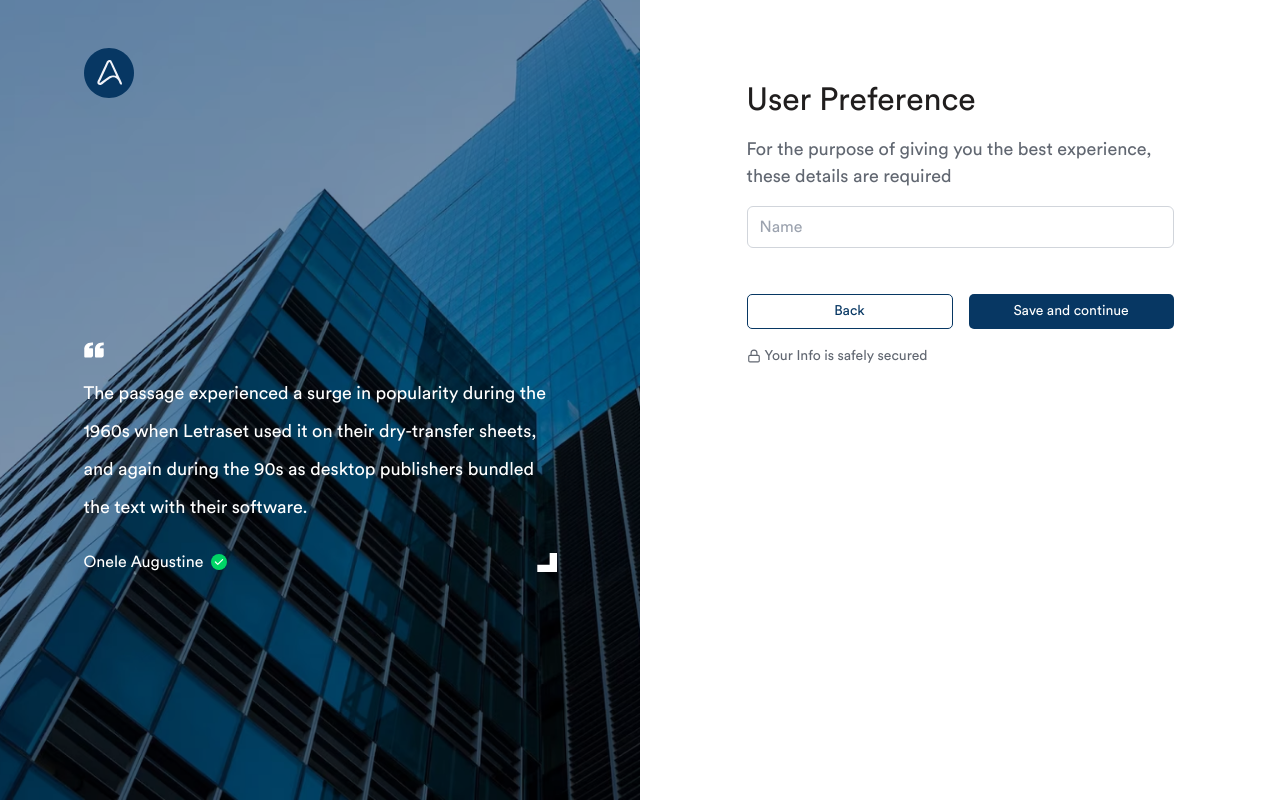
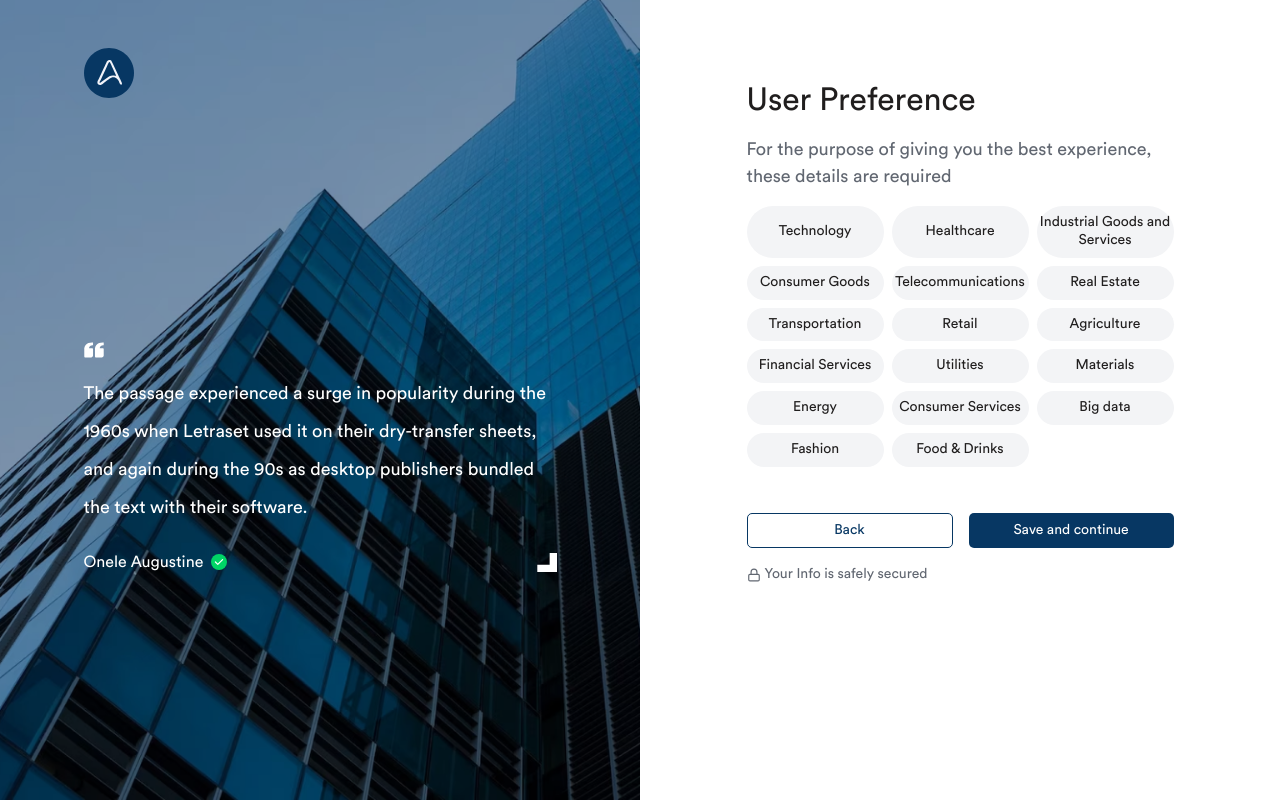
Before and after one commit to NiyomugaboFidel/angels-radar-frontend, a Next.js app: page /auth/user/form in a window 1280 px wide. Built offline with nearby package versions, Linux system fonts and the light colour scheme; no server answers.

Commit message:
add category of company

```diff
--- a/app/auth/user/form/page.tsx
+++ b/app/auth/user/form/page.tsx
@@ -20,18 +20,10 @@ interface UserProfileData {
 
 }
 
-import * as Yup from 'yup';
-const formValidationSchema = Yup.object().shape({
-  mon: Yup.number().required('Account type is required'),
-  email:Yup.string().email('Email invalid').required('Email is required'),
-  name:Yup.string().required('Name is required'),
-  phone:Yup.number().required("phone is required")
 
 
-  });
+const ChooseRole = () => {
 
-const ChooseRole = () => {
-  const { mutate: acountType, } = useChooseAccountType();
   const [currentPage, setCurrentPage] = useState(0);
   const [direction, setDirection] = useState<number>(0);
 
@@ -52,15 +44,8 @@ const ChooseRole = () => {
   type FormFields = "name" | "email" | "phone" | "mon";
 
   const handleNext = async () => {
-    const fieldsToValidate = {
-      0: ["name"],
-      1: ["email"],
-      2: ["phone"],
-      3: ["mon"]
-    }[currentPage] as FormFields[];
 
-    const isValid = await methods.trigger(fieldsToValidate);
-    if (isValid && currentPage < titles.length - 1) {
+    if ( currentPage < titles.length - 1) {
       setDirection(1);
       setCurrentPage((prev) => prev + 1);
     }
@@ -124,20 +109,7 @@ const ChooseRole = () => {
 
   }
 
-  const methods = useForm({
-    resolver: yupResolver(formValidationSchema),
-    defaultValues: {
-      email:"",
-      name:"",
-      phone: 0,
-      mon: 0
 
-    },
-  });
-  const onSubmit = async (data: UserProfileData | any) => {
-    console.log("Form Data:", data);
-
-  };
   return (
     <div className="min-h-screen h-full flex overflow-hidden bg-white p-8 lg:p-0">
       <div className="w-full flex">
@@ -173,8 +145,7 @@ const ChooseRole = () => {
         <div className="w-full h-full overflow-hidden lg:w-1/2 flex pt-20 justify-center">
 
           <div className="max-w-[427px] w-full">
-          <FormProvider {...methods}>
-          <form onSubmit={methods.handleSubmit(onSubmit)} className="space-y-4">
+          <form onSubmit={handleSubmit} className="space-y-4">
             <AnimatePresence mode="wait">
               <motion.h1
                 key={`title-${currentPage}`}
@@ -238,7 +209,7 @@ const ChooseRole = () => {
               </Button>
             </div>
             </form>
-            </FormProvider>
+
             <p className="pt-[15px] text-sm flex items-center justify-start gap-1 text-color2">
               <Lock className="text-sm w-[14px]" /> Your Info is safely secured
             </p>
@@ -258,49 +229,82 @@ export const Forms: React.FC<{
   page: number;
 }> = ({ page,  }) => {
 
+  const [activeCategories, setActiveCategories] = useState<string[]>([]);
+
+  // Handle button click
+  const handleClick = (category: string) => {
+    // Check if the category is already active
+    if (activeCategories.includes(category)) {
+      // Remove category if already active
+      setActiveCategories((prev) => prev.filter((cat) => cat !== category));
+    } else {
+
+        setActiveCategories((prev) => [...prev, category]);
+
+    }
+  };
+
+
+  const categories = [
+    "Technology",
+    "Healthcare",
+    "Industrial Goods and Services",
+    "Consumer Goods",
+    "Telecommunications",
+    "Real Estate",
+    "Transportation",
+    "Retail",
+    "Agriculture",
+    "Financial Services",
+    "Utilities",
+    "Materials",
+    "Energy",
+    "Consumer Services",
+    "Big data",
+    "Fashion",
+    "Food & Drinks",
+  ];
 
 
   switch (page) {
     case 0: // User Preference Form
       return (
-        <div className="max-w-[427px] mx-auto ">
-    <FormField
-        type="text"
-        name="name"
-        placeholder="Name"
-      />
-      </div>
+        <div className="space-y-1">
+
+
+        <div className="w-full flex flex-col items-center justify-center">
+
+              <div className=" grid  grid-flow-row-dense grid-cols-3 w-full  gap-2">
+                {categories.map((category, index) => (
+                  <button
+                    key={index}
+                    onClick={() => handleClick(category)}
+                    className={`col-span-${index}  py-2 space-x-1 rounded-full text-sm w-full leading-sm text-center font-[400]  transition-all duration-300 transform
+                      ${
+                        activeCategories.includes(category)
+                          ? "bg-primaryColor text-white "
+                          : "bg-gray-100 text-color1 hover:bg-gray-200"
+                      }`}
+                  >
+                    {category}
+                  </button>
+                ))}
+              </div>
+            </div>
+
+
+                </div>
       );
     case 1: // Personal Information Form
       return (
-        <div className="space-y-4">
-        <FormField
-        type="text"
-        name="email"
-        placeholder="Email"
-      />
+         <div className="space-y-1">
+
+  <h3>Hello</h3>
+
+
         </div>
       );
-    case 2: // Project Details Form
-      return (
-        <div className="space-y-4">
-       <FormField
-        type="tel"
-        name="phone"
-        placeholder="Phone number"
-      />
-        </div>
-      );
-    case 3: // Funding Goals Form
-      return (
-        <div className="space-y-4">
-       <FormField
-        type="number"
-        name="mon"
-        placeholder="Money"
-      />
-        </div>
-      );
+
     default:
       return null;
   }
```
